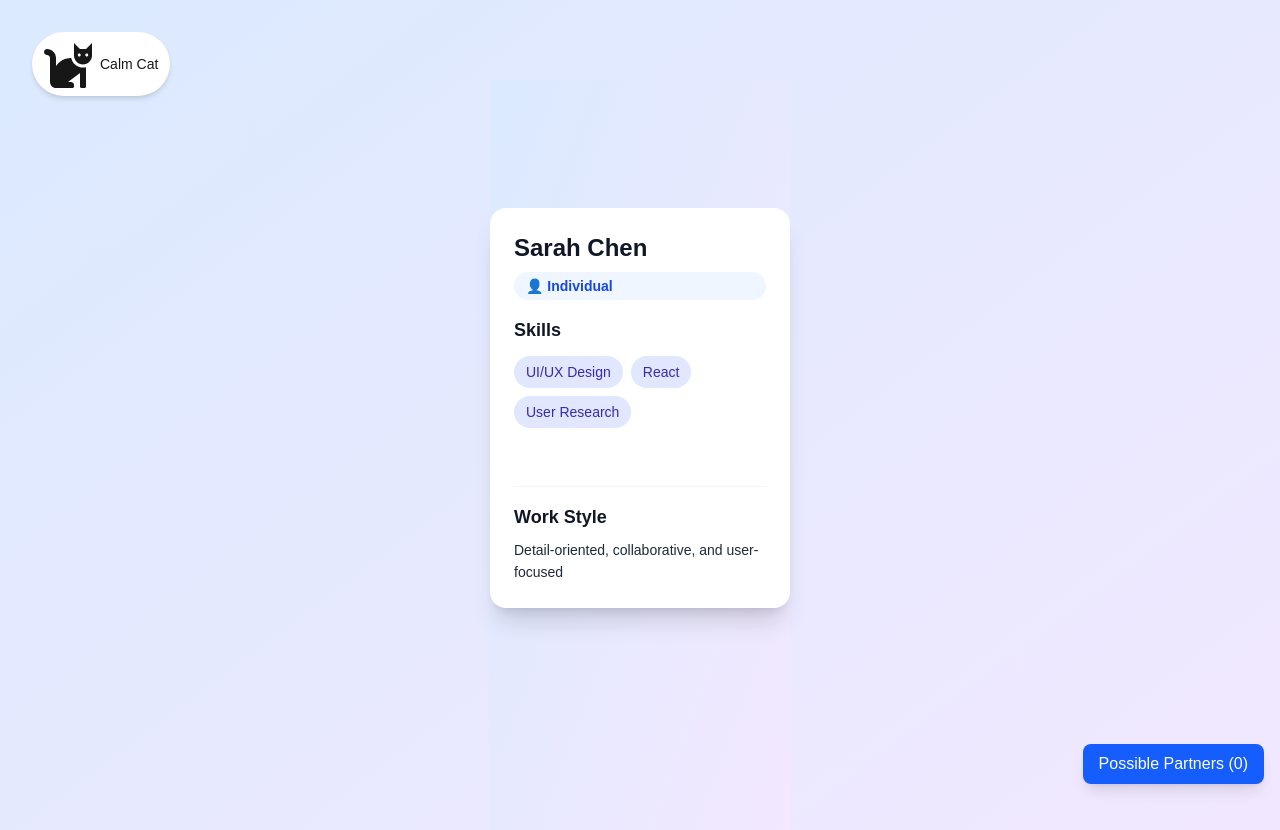
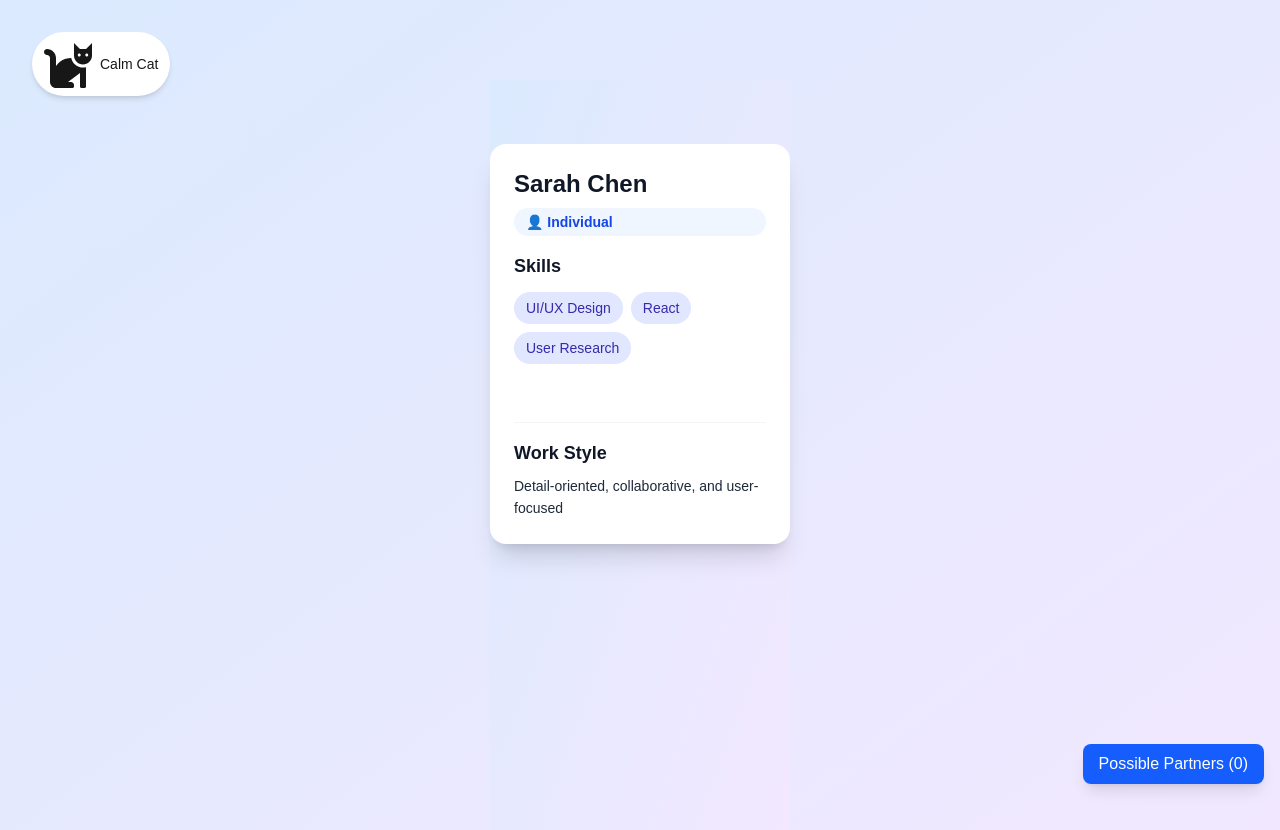
Before and after one commit to ricardocirio/cs6750-team-finder-prototype, a Next.js app: page / in a window 1280 px wide. Both pictures are taken after a click on the button "Calm Cat". Shown: the top 830 px of the page. Built offline with nearby package versions, Linux system fonts and the light colour scheme.

Commit message:
Adjust card vertical position

```diff
--- a/src/app/components/SwipeableCard.tsx
+++ b/src/app/components/SwipeableCard.tsx
@@ -109,7 +109,7 @@ export default function SwipeableCard({ student, onSwipe, isActive }: SwipeableC
         opacity: 0,
         transition: { duration: 0.2 }
       }}
-      className="absolute w-[300px] h-[400px] bg-white rounded-2xl shadow-xl p-6 cursor-grab active:cursor-grabbing touch-none mt-32"
+      className="absolute w-[300px] h-[400px] bg-white rounded-2xl shadow-xl p-6 cursor-grab active:cursor-grabbing touch-none mt-16"
       style={{
         touchAction: 'none',
         WebkitTouchCallout: 'none',
```
